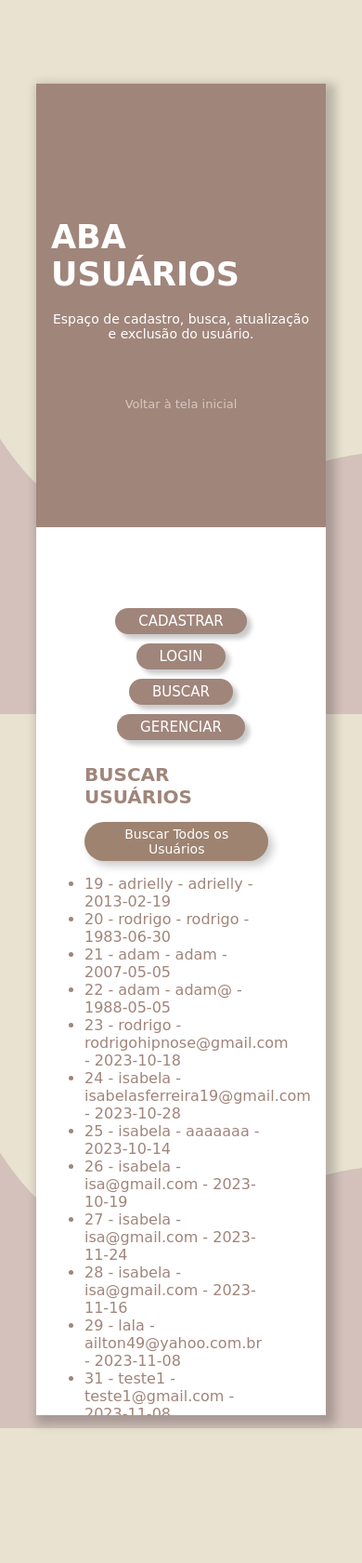
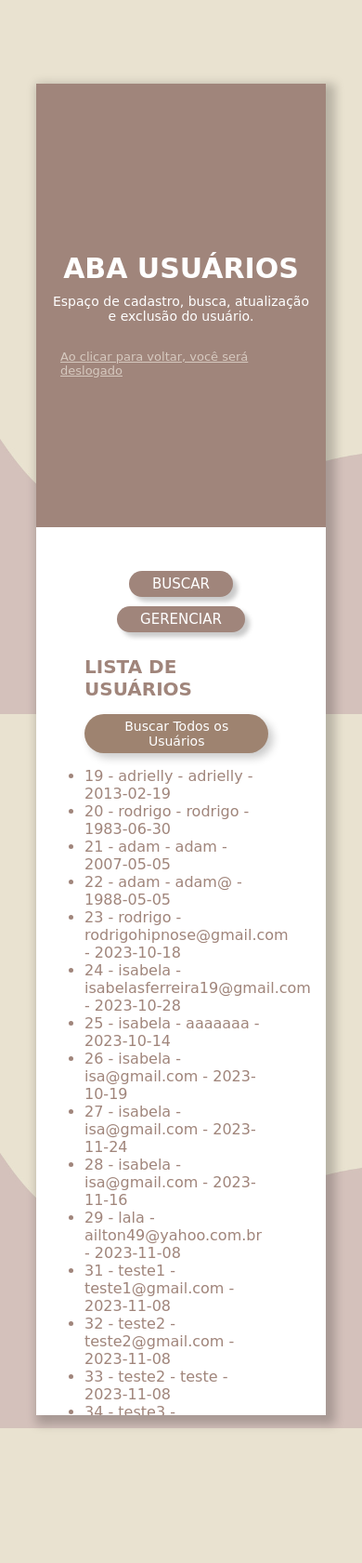
Before and after one commit to isabferreira/formulario, a PHP site: page /todosuser.html in a window 390 px wide. Shown: the top 1681 px of the page at 93% size. Run offline with PHP 8.4, Linux system fonts and the light colour scheme; data comes from the database, SQL or seed files in the repository; both versions use the stored data as it was after the commit; some libraries are stand-ins or nearby versions; some web fonts are replaced.

Commit message:
mudanças no visual

```diff
--- a/buscauser.html
+++ b/buscauser.html
@@ -11,12 +11,10 @@
         <div class="form-one">
             <h1>ABA USUÁRIOS</h1>
             <p>Espaço de cadastro, busca, atualização e exclusão do usuário.</p>
-            <a class="voltar" href="../">Voltar à tela inicial</a>
+            <a class="voltar" href="../">Ao clicar para voltar, você será deslogado</a>
         </div>
         <div class="form">
                 <div class="form-header">
-                    <a href="criaruser.html">CADASTRAR</a>
-                    <a href="login.html">LOGIN</a>
                     <a href="todosuser.html">BUSCAR</a>
                     <a href="buscauser.html">GERENCIAR</a>
 
--- a/criaruser.html
+++ b/criaruser.html
@@ -15,13 +15,9 @@
             <a class="voltar" href="../">Voltar à tela inicial</a>
         </div>
         <div class="form">
-                <div class="form-header">
-                    <a href="todosuser.html">BUSCAR</a>
-                    <a href="buscauser.html">GERENCIAR</a>
-                </div>
                 <div class="input-group">
                     <h1>CADASTRAR</h1>
-                    <p>Já possui cadastro? <a href="login.html"><u>Acessar</u></a></p>
+                    <p>Já possui cadastro? <a href="login.html"><u>Acessar</u></a></p><br>
                     <label for="Nome">Nome:</label>
                     <input type="text" id="nome" name="nome" required>
                     <label for="Email">Email:</label>
--- a/js/createUser.js
+++ b/js/createUser.js
@@ -51,7 +51,7 @@ function createUser() {
     })
     .then(data => {
         if(!data.status){
-            alert('Usuário já existe')
+            swal("Usuário criado!", " ", "success");
         }else{
             swal("Usuário criado!", " ", "success");
         }
--- a/style.css
+++ b/style.css
@@ -37,12 +37,14 @@ body{
 }
 .form-one h1{
     margin-top: 60px;
-    font-size: 45px;
+    font-size: 38px;
+    display: flex;
+    text-align: center;
 }
 .form-one p{
     text-align: center;
-    font-size: 25px;
-    margin: 20px 0px 160px 0px;
+    font-size: 20px;
+    margin: 20px 0px 100px 0px;
 }
 .form-one .voltar{
     color: #d6c9bf;
@@ -54,19 +56,19 @@ body{
 }
 .form-one button{
     border: none;
+    width: 300px;
     background-color: #D2C2B5;
-    padding:  20px 50px;
+    padding:  15px 0;
     border-radius: 70px;
     margin-bottom: 20px;
     cursor: pointer;
     color: #6a5953;
     font-weight: bold;
-    font-size: 20px;
+    font-size: 16px;
     box-shadow: 5px 5px 10px rgba(0, 0, 0, .212);
 }
 .form-one a{
     color: #6a5953;
-    text-decoration: none;
 }
 .form-one button:hover{
     background-color: #af9c8c;
@@ -146,7 +148,7 @@ body{
     justify-content: center;
     align-items: center;
     margin-bottom: 30px;
-    margin-top: 50px;
+    margin-top: 10px;
 }
 .form-header a{
     padding: 10px 30px;
@@ -298,11 +300,11 @@ body{
     }
     .form-one h1{
         margin-top: 30px;
-        font-size: 35px;
+        font-size: 30px;
     }
     .form-one p{
         font-size: 14px;
-        margin: 20px 0px 50px 0px;
+        margin: 10px 0px 18px 0px;
     }
     .form-one .voltar{
         color: #d6c9bf;
@@ -310,9 +312,10 @@ body{
         font-size: 13px;
     }
     .form-one button{
-        padding:  10px 35px;
+        width: 250px;
+        padding: 10px;
         margin-bottom: 15px;
-        font-size: 15px;
+        font-size: 12px;
     }
     .form{
         width: 100%;
--- a/todosuser.html
+++ b/todosuser.html
@@ -11,19 +11,17 @@
         <div class="form-one">
             <h1>ABA USUÁRIOS</h1>
             <p>Espaço de cadastro, busca, atualização e exclusão do usuário.</p>
-            <a class="voltar" href="../">Voltar à tela inicial</a>
+            <a class="voltar" href="../">Ao clicar para voltar, você será deslogado</a>
         </div>
         <div class="form">
             <form action="#">
                 <div class="form-header">
-                    <a href="criaruser.html">CADASTRAR</a>
-                    <a href="login.html">LOGIN</a>
                     <a href="todosuser.html">BUSCAR</a>
                     <a href="buscauser.html">GERENCIAR</a>
 
                 </div>
                 <div class="input-group">
-                    <h1>BUSCAR USUÁRIOS</h1>
+                    <h1>LISTA DE USUÁRIOS</h1>
                 <button id="getAllButton">Buscar Todos os Usuários</button>
                 <div id="usersList"></div>
             </div>
```
Also changed, not shown: login.html (+6 -10 lines), backend/sqlite/test_drive.db.
